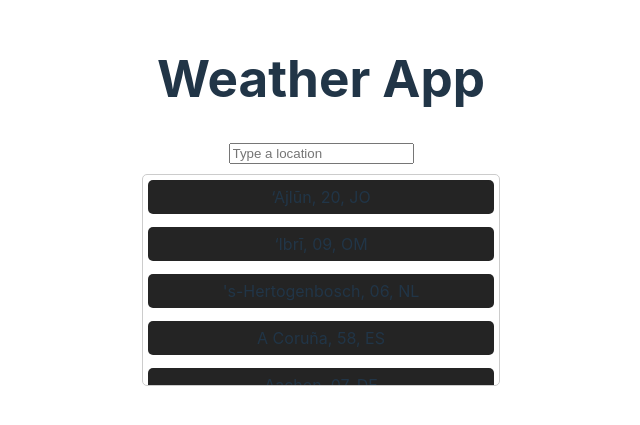
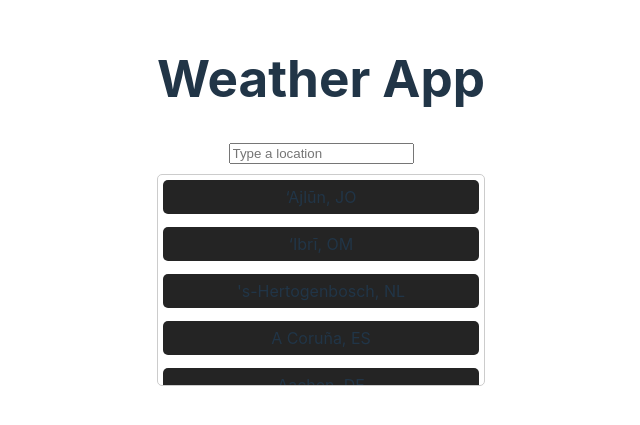
Before and after one commit to RyanHarang/Weather-App, a React (Vite) app in the folder Weather/: page / in a window 1280 px wide. Shown: the part 199-624 px from the top of the page, without its empty margins (319-959 px from the left). Built offline with nearby package versions, Linux system fonts and the light colour scheme; no server answers.

Commit message:
Conditionally Render the State

```diff
--- a/Weather/src/components/LocationSearch.jsx
+++ b/Weather/src/components/LocationSearch.jsx
@@ -40,7 +40,11 @@ function LocationSearch({ setSelectedLocation, setSelectedCountry, list }) {
               setSelectedCountry(location.countryCode);
             }}
           >
-            {`${location.name}, ${location.admin1Code}, ${location.countryCode}`}
+            {/* Conditionally render the state */}
+            {location.countryCode === "US"
+              ? `${location.name}, ${location.admin1Code}, ${location.countryCode}`
+              : `${location.name}, ${location.countryCode}`}
+            {/*`${location.name}, ${location.admin1Code}, ${location.countryCode}`*/}
           </div>
         ))}
       </div>
```
